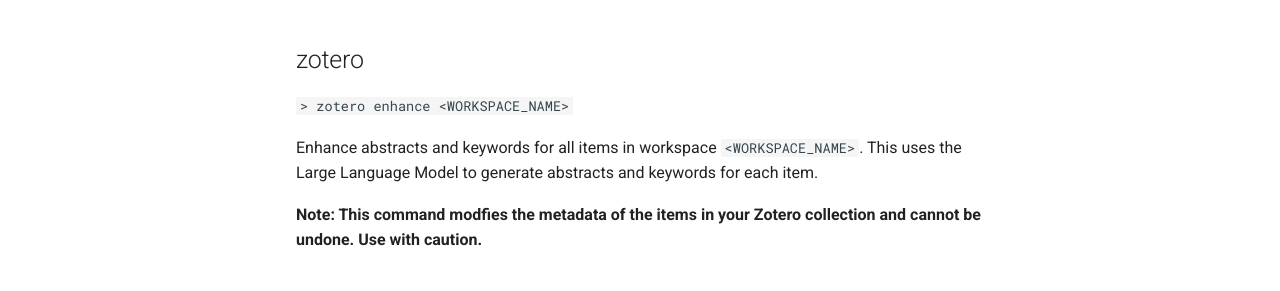
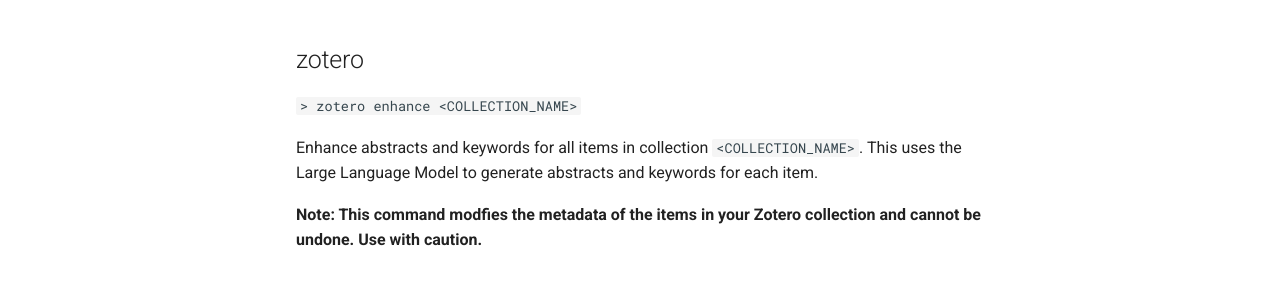
Before and after one commit to richardjlyon/ayda, an MkDocs documentation site: the page built from docs/commands.md, in a window 1280 px wide and 900 px high, scrolled down 1009 px. Shown: the part 420-711 px from the top of the window. Built offline with MkDocs 1.6.1 and Material for MkDocs 9.7.7, drawn with Linux system fonts in a browser that asks for light colours.

Commit message:
fix readme

```diff
--- a/docs/commands.md
+++ b/docs/commands.md
@@ -50,9 +50,9 @@
 
 ## zotero
 
-`> zotero enhance <WORKSPACE_NAME>`
+`> zotero enhance <COLLECTION_NAME>`
 
-Enhance abstracts and keywords for all items in workspace `<WORKSPACE_NAME>`. This uses the Large Language Model to generate abstracts and keywords for each item.
+Enhance abstracts and keywords for all items in collection `<COLLECTION_NAME>`. This uses the Large Language Model to generate abstracts and keywords for each item.
 
 **Note: This command modfies the metadata of the items in your Zotero collection and cannot be undone. Use with caution.**
 
```
Also changed, not shown: README.md (+1 -0 lines).
